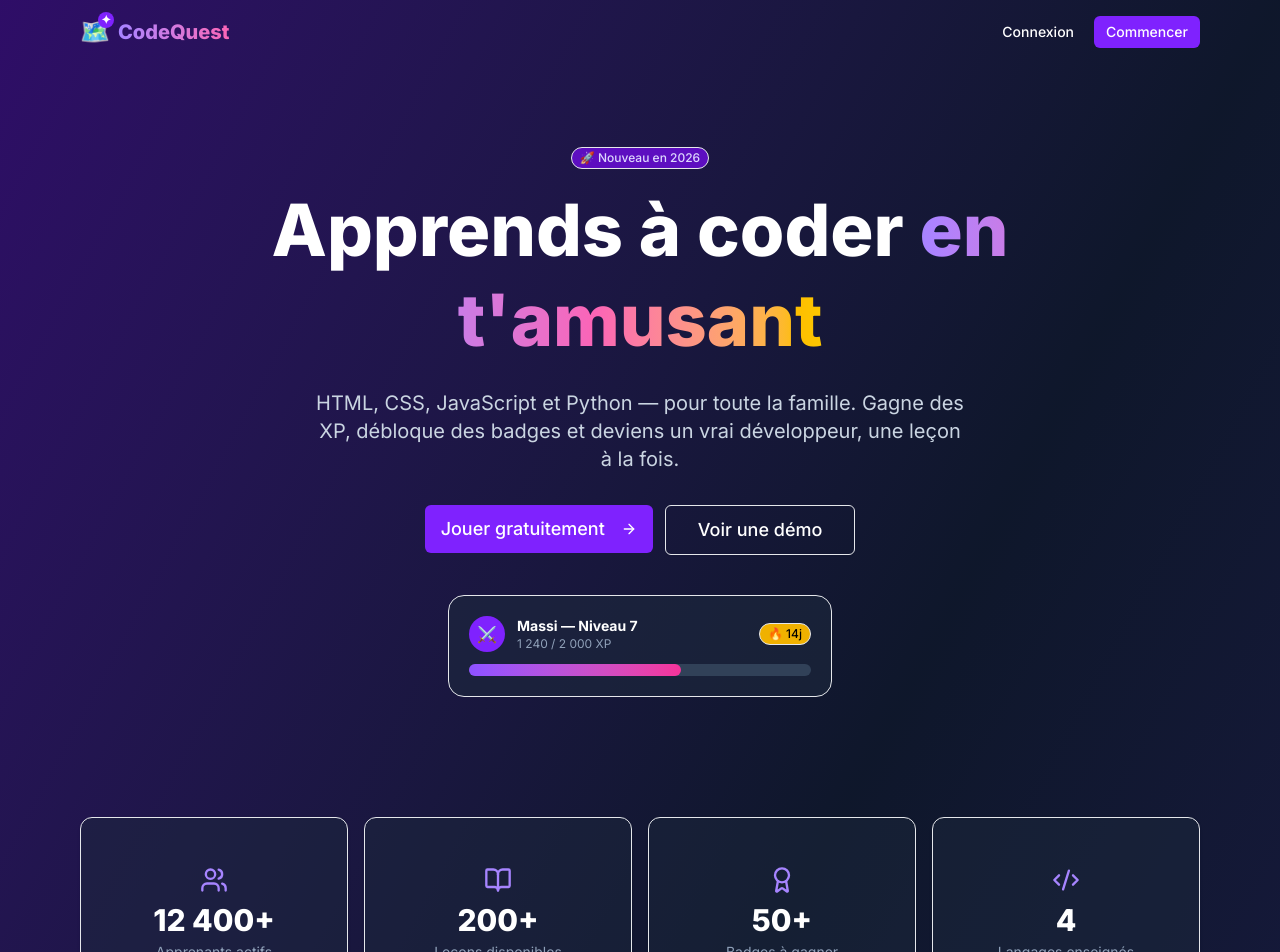
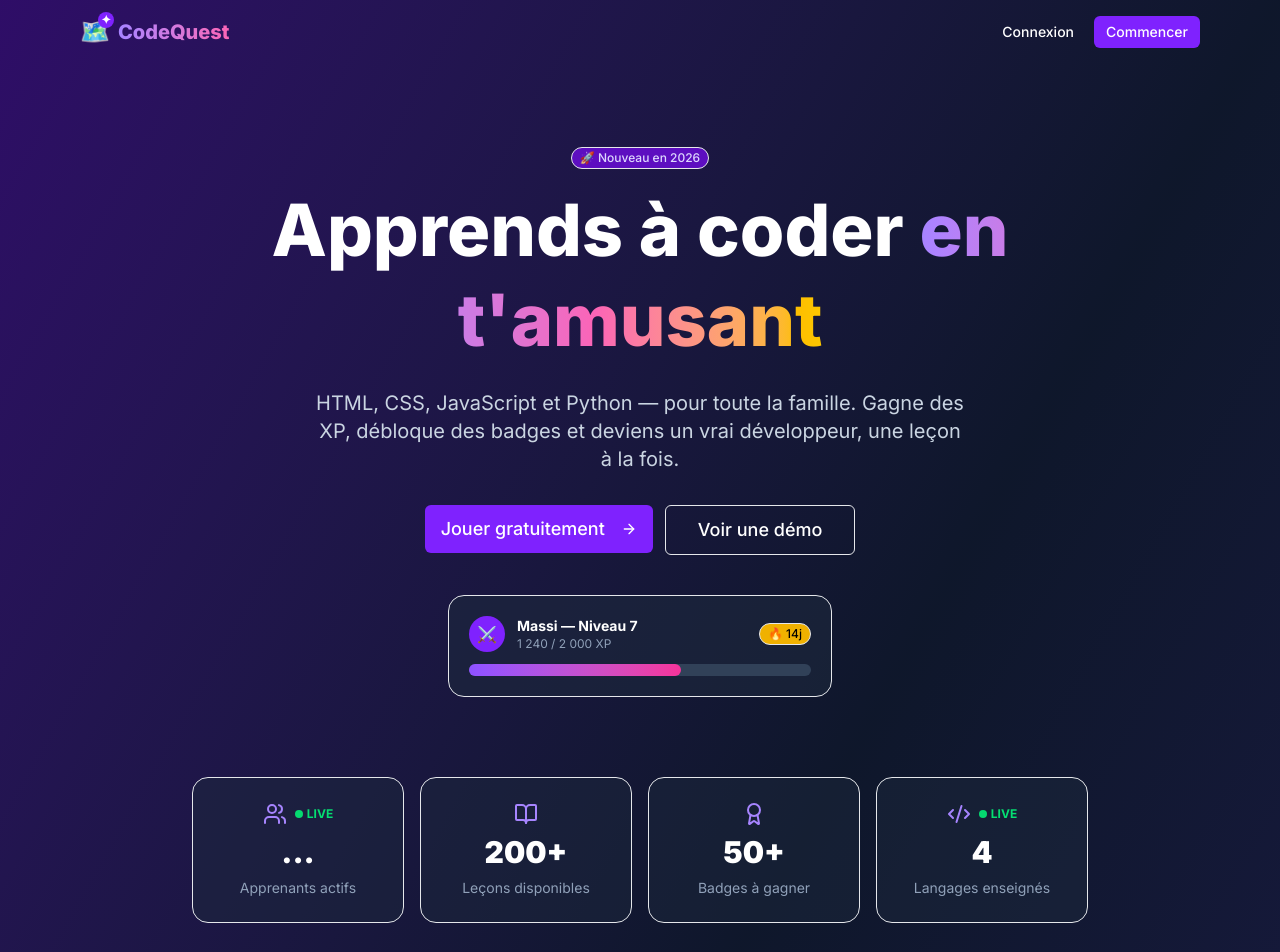
Before and after one commit to LordAlister/codequest, a Next.js app: page / in a window 1280 px wide. Shown: the top 952 px of the page. Built offline with nearby package versions, Linux system fonts and the light colour scheme; no server answers; the database is empty.

Commit message:
fix: support CSS avec aperçu iframe dans CodeEditor

```diff
--- a/src/app/page.tsx
+++ b/src/app/page.tsx
@@ -9,6 +9,7 @@ import { Trophy, Code2, ArrowRight, Users, BookOpen, Award } from "lucide-react"
 import AnimatedCard from "@/components/AnimatedCard"
 import Logo from "@/components/Logo"
 import { useRedirectIfAuthed } from "@/hooks/useRedirectIfAuthed"
+import StatsBar from "@/components/StatsBar"
 
 const stats = [
   { label: "Apprenants actifs", value: "12 400+", icon: Users },
@@ -149,26 +150,7 @@ export default function Home() {
       </section>
 
       {/* STATS */}
-      <section className="max-w-6xl mx-auto px-4 py-10 grid grid-cols-2 md:grid-cols-4 gap-4">
-        {stats.map((s, i) => (
-          <motion.div
-            key={s.label}
-            custom={i}
-            variants={fadeUp}
-            initial="hidden"
-            whileInView="visible"
-            viewport={{ once: true }}
-          >
-            <Card className="bg-slate-800/50 border-slate-700 text-center">
-              <CardContent className="pt-6 pb-4">
-                <s.icon className="mx-auto mb-2 text-violet-400" size={28} />
-                <p className="text-2xl md:text-3xl font-extrabold text-white">{s.value}</p>
-                <p className="text-xs md:text-sm text-slate-400 mt-1">{s.label}</p>
-              </CardContent>
-            </Card>
-          </motion.div>
-        ))}
-      </section>
+        <StatsBar />
 
       {/* LANGAGES */}
       <section className="max-w-6xl mx-auto px-4 py-10">
--- a/src/components/CodeEditor.tsx
+++ b/src/components/CodeEditor.tsx
@@ -41,6 +41,33 @@ export default function CodeEditor({
       return
     }
 
+    // ✅ CSS FIX — wrap dans un HTML complet pour l'aperçu iframe
+    if (language === "css") {
+      const wrapped = `<!DOCTYPE html>
+<html>
+  <head>
+    <style>${code}</style>
+  </head>
+  <body style="font-family: sans-serif; padding: 1.5rem; background: #0f0f0f; color: white;">
+    <h1>Titre de test</h1>
+    <p>Paragraphe de test</p>
+    <div class="cards">
+      <div class="card">🌐 HTML</div>
+      <div class="card">🎨 CSS</div>
+      <div class="card">⚡ JS</div>
+    </div>
+    <button class="btn">Bouton test</button>
+  </body>
+</html>`
+      setOutput(wrapped)
+      setStatus("success")
+      if (!xpEarned && onSuccess) {
+        onSuccess()
+        setXpEarned(true)
+      }
+      return
+    }
+
     if (language === "javascript") {
       try {
         const logs: string[] = []
@@ -61,7 +88,7 @@ export default function CodeEditor({
       return
     }
 
-    setOutput("✅ Code reçu ! (Python s'exécute côté serveur — bientôt disponible)")
+    setOutput("🐍 Python — bientôt disponible !")
     setStatus("success")
   }
 
@@ -149,11 +176,12 @@ export default function CodeEditor({
           </div>
 
           <div className="p-4 h-[220px] overflow-auto">
-            {language === "html" && output ? (
+            {/* ✅ CSS FIX — iframe pour html ET css */}
+            {(language === "html" || language === "css") && output ? (
               <iframe
                 srcDoc={output}
                 className="w-full h-full rounded bg-white"
-                title="HTML Preview"
+                title="Preview"
                 sandbox="allow-scripts"
               />
             ) : (
--- /dev/null
+++ b/src/components/StatsBar.tsx
@@ -0,0 +1,133 @@
+"use client"
+
+import { useEffect, useState } from "react"
+import { supabase } from "@/lib/supabase"
+import { Users, BookOpen, Award, Code2 } from "lucide-react"
+
+export default function StatsBar() {
+  const [activeUsers, setActiveUsers] = useState(0)
+  const [totalBadges, setTotalBadges] = useState(50)
+  const [activeLanguages, setActiveLanguages] = useState(4)
+
+  useEffect(() => {
+    // ── 1. Supabase Presence → apprenants actifs en live
+    const room = supabase.channel("active_learners", {
+      config: { presence: { key: crypto.randomUUID() } },
+    })
+
+    room
+      .on("presence", { event: "sync" }, () => {
+        const state = room.presenceState<{ language: string }>()
+        const users = Object.values(state).flat()
+
+        // Nb apprenants actifs
+        setActiveUsers(users.length)
+
+        // Langages actifs en ce moment (utilisateurs en train d'apprendre quel langage)
+        const langs = new Set(users.map((u) => u.language).filter(Boolean))
+        setActiveLanguages(langs.size > 0 ? langs.size : 4)
+      })
+      .subscribe(async (status) => {
+        if (status === "SUBSCRIBED") {
+          // Broadcast le langage actif de l'utilisateur courant
+          // (tu peux passer le langage courant en prop si besoin)
+          await room.track({
+            online_at: new Date().toISOString(),
+            language: "html", // valeur par défaut — à remplacer par le vrai langage
+          })
+        }
+      })
+
+    // ── 2. Count badges depuis Supabase
+    supabase
+      .from("badges")
+      .select("*", { count: "exact", head: true })
+      .then(({ count }) => {
+        if (count) setTotalBadges(count)
+      })
+
+    // ── 3. Realtime sur la table progress → langages avec leçons complétées
+    const langChannel = supabase
+      .channel("languages_realtime")
+      .on(
+        "postgres_changes",
+        { event: "*", schema: "public", table: "progress" },
+        async () => {
+          const { data } = await supabase
+            .from("progress")
+            .select("language")
+          if (data) {
+            const uniqueLangs = new Set(data.map((d) => d.language))
+            setActiveLanguages(uniqueLangs.size)
+          }
+        }
+      )
+      .subscribe()
+
+    // Fetch initial des langages
+    supabase
+      .from("progress")
+      .select("language")
+      .then(({ data }) => {
+        if (data && data.length > 0) {
+          const uniqueLangs = new Set(data.map((d) => d.language))
+          setActiveLanguages(uniqueLangs.size)
+        }
+      })
+
+    return () => {
+      supabase.removeChannel(room)
+      supabase.removeChannel(langChannel)
+    }
+  }, [])
+
+  const stats = [
+    {
+      icon: <Users className="w-6 h-6 text-violet-400" />,
+      value: activeUsers > 0 ? `${activeUsers.toLocaleString()}+` : "...",
+      label: "Apprenants actifs",
+      live: true,
+    },
+    {
+      icon: <BookOpen className="w-6 h-6 text-violet-400" />,
+      value: "200+",
+      label: "Leçons disponibles",
+      live: false,
+    },
+    {
+      icon: <Award className="w-6 h-6 text-violet-400" />,
+      value: `${totalBadges}+`,
+      label: "Badges à gagner",
+      live: false,
+    },
+    {
+      icon: <Code2 className="w-6 h-6 text-violet-400" />,
+      value: activeLanguages.toString(),
+      label: "Langages enseignés",
+      live: true,
+    },
+  ]
+
+  return (
+    <div className="grid grid-cols-2 md:grid-cols-4 gap-4 w-full max-w-4xl mx-auto">
+      {stats.map((stat, i) => (
+        <div
+          key={i}
+          className="bg-slate-800/50 border border-slate-700/50 rounded-2xl p-6 flex flex-col items-center gap-2 text-center"
+        >
+          <div className="flex items-center gap-2">
+            {stat.icon}
+            {stat.live && (
+              <span className="flex items-center gap-1 text-xs text-green-400 font-bold">
+                <span className="w-2 h-2 bg-green-400 rounded-full animate-pulse" />
+                LIVE
+              </span>
+            )}
+          </div>
+          <p className="text-3xl font-black text-white">{stat.value}</p>
+          <p className="text-slate-400 text-sm">{stat.label}</p>
+        </div>
+      ))}
+    </div>
+  )
+}
```
